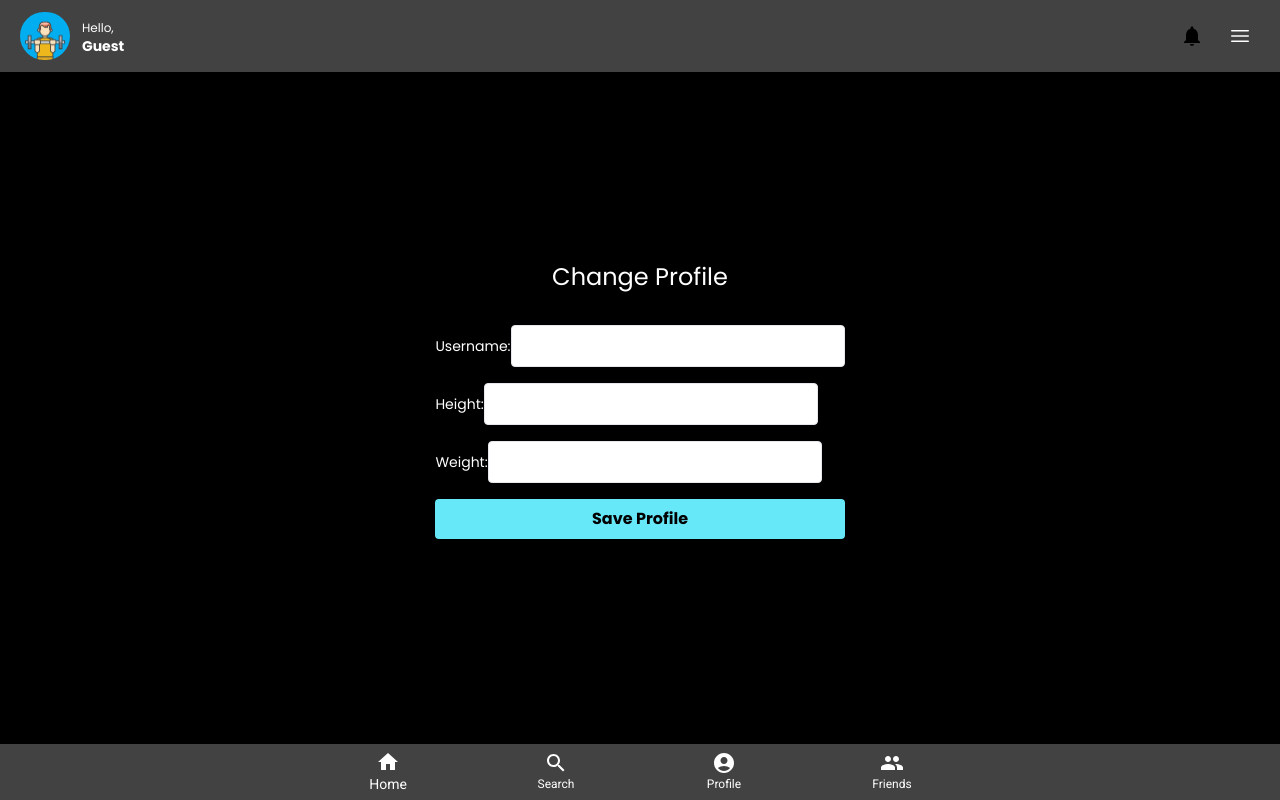
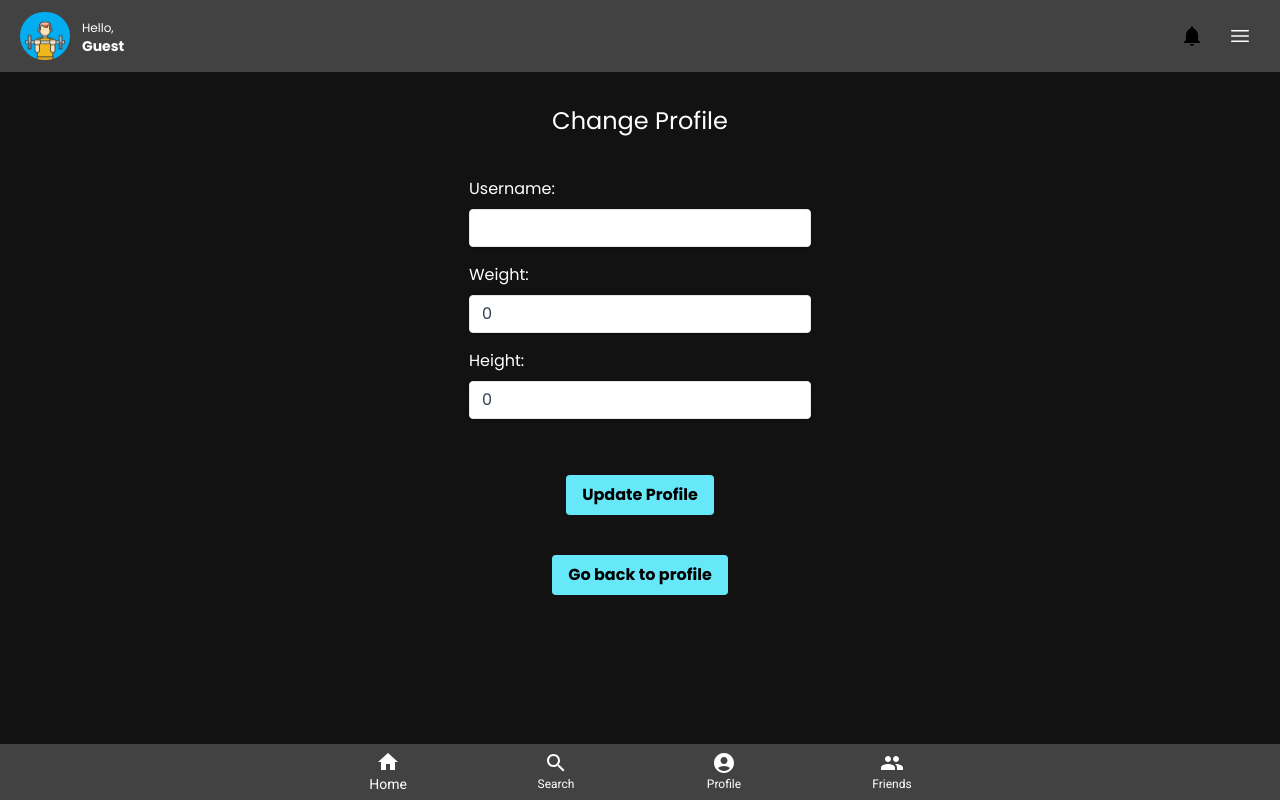
Before and after one commit to kevin7391s/shock_fitness, a Next.js app: page /ChangeProfile in a window 1280 px wide. Built offline with nearby package versions, Linux system fonts and the light colour scheme; no server answers.

Commit message:
Profile Update
When user update their profile, the username displayed in the app will also be updated

```diff
--- a/src/components/navbar.tsx
+++ b/src/components/navbar.tsx
@@ -1,21 +1,28 @@
 import { useEffect, useState } from "react";
 import { onAuthStateChanged } from "firebase/auth";
+import { doc, getDoc } from "firebase/firestore";
 import { auth } from "../lib/firebase";
 import Image from "next/image";
 import Notifications from "./notifications";
 import Logout from "./logout";
+import { firestore } from "../lib/firebase";
 
 let defaultImage = "/images/exerciseMan.jpg";
-let name = "Guest";
+
 export default function NavBar() {
   const [navbar, setNavbar] = useState(false);
   const [username, setUsername] = useState("Guest");
   const [isLoggedIn, setIsLoggedIn] = useState(false);
 
   useEffect(() => {
-    const unSubscribe = onAuthStateChanged(auth, (user) => {
+    const unSubscribe = onAuthStateChanged(auth, async (user) => {
       if (user) {
-        setUsername(user.displayName || "User");
+        const userDocRef = doc(firestore, "users", user.uid);
+        const userDocSnapshot = await getDoc(userDocRef);
+        if (userDocSnapshot.exists()) {
+          const userData = userDocSnapshot.data();
+          setUsername(userData.username || "User");
+        }
         setIsLoggedIn(true);
       } else {
         setUsername("Guest");
--- a/src/pages/ChangeProfile.tsx
+++ b/src/pages/ChangeProfile.tsx
@@ -1,75 +1,89 @@
-import React, { useState } from "react";
-import { collection, doc, setDoc } from "firebase/firestore";
-import { firestore } from "../lib/firebase";
+import React, { useState, useEffect } from "react";
+import { doc, getDoc, setDoc } from "firebase/firestore";
+import { onAuthStateChanged, getAuth } from "firebase/auth";
+import { auth, firestore } from "../lib/firebase";
 import NavBar from "@/components/navbar";
 import Footer from "@/components/footer";
+import Link from "next/link";
 
 function ChangeProfile() {
   const [username, setUsername] = useState("");
-  const [height, setHeight] = useState("");
-  const [weight, setWeight] = useState("");
+  const [weight, setWeight] = useState(0);
+  const [height, setHeight] = useState(0);
 
-  const handleSaveProfile = async () => {
-    // Create a new document in the "profiles" collection with the updated profile data
-    try {
-      const profileDocRef = doc(collection(firestore, "profiles"));
-      await setDoc(profileDocRef, {
-        username,
-        height,
-        weight,
-      });
+  useEffect(() => {
+    const auth = getAuth();
+    onAuthStateChanged(auth, async (user) => {
+      if (user) {
+        const userDocRef = doc(firestore, "users", user.uid);
+        const userDocSnapshot = await getDoc(userDocRef);
+        if (userDocSnapshot.exists()) {
+          const userData = userDocSnapshot.data();
+          setUsername(userData.username);
+          setWeight(userData.weight);
+          setHeight(userData.height);
+        }
+      }
+    });
+  }, []);
 
-      // Reset the form fields
-      setUsername("");
-      setHeight("");
-      setWeight("");
-
-      console.log("Profile saved successfully!");
-    } catch (error) {
-      console.error("Error saving profile:", error);
+  const updateProfile = async () => {
+    const auth = getAuth();
+    const user = auth.currentUser;
+    if (user) {
+      const userDocRef = doc(firestore, "users", user.uid);
+      await setDoc(userDocRef, { username, weight, height }, { merge: true });
     }
   };
 
   return (
-    <div className="flex flex-col items-center justify-center min-h-screen bg-black text-white">
+    <div
+      className="flex flex-col min-h-screen bg-black text-white"
+      style={{ backgroundColor: "#121212" }}
+    >
       <NavBar />
-      <h2 className="text-2xl mb-8">Change Profile</h2>
-      <form className="flex flex-col gap-4">
-        <div>
-          <label className="text-sm">Username:</label>
+      <div className="flex flex-col items-center justify-center flex-grow mb-20">
+        <h2 className="text-2xl mb-10 mt-5">Change Profile</h2>
+        <div className="mb-4">
+          <label className="block text-white mb-2">Username: </label>
           <input
             type="text"
             value={username}
             onChange={(e) => setUsername(e.target.value)}
-            className="p-2 border rounded"
+            className="shadow appearance-none border rounded w-full py-2 px-3 text-gray-700 leading-tight focus:outline-none focus:shadow-outline"
           />
         </div>
-        <div>
-          <label className="text-sm">Height:</label>
+        <div className="mb-4">
+          <label className="block text-white mb-2">Weight: </label>
           <input
-            type="text"
-            value={height}
-            onChange={(e) => setHeight(e.target.value)}
-            className="p-2 border rounded"
+            type="number"
+            value={weight}
+            onChange={(e) => setWeight(+e.target.value)}
+            className="shadow appearance-none border rounded w-full py-2 px-3 text-gray-700 leading-tight focus:outline-none focus:shadow-outline"
           />
         </div>
-        <div>
-          <label className="text-sm">Weight:</label>
+        <div className="mb-4">
+          <label className="block text-white mb-2">Height: </label>
           <input
-            type="text"
-            value={weight}
-            onChange={(e) => setWeight(e.target.value)}
-            className="p-2 border rounded"
+            type="number"
+            value={height}
+            onChange={(e) => setHeight(+e.target.value)}
+            className="shadow appearance-none border rounded w-full py-2 px-3 text-gray-700 leading-tight focus:outline-none focus:shadow-outline"
           />
         </div>
         <button
-          type="button"
-          onClick={handleSaveProfile}
-          className="bg-cyan-300 hover:bg-cyan-400 text-black font-bold py-2 px-4 rounded"
+          onClick={updateProfile}
+          className="flex flex-col items-center mt-10 bg-cyan-300 hover:bg-cyan-400 text-black font-bold py-2 px-4 rounded"
         >
-          Save Profile
+          Update Profile
         </button>
-      </form>
+        <Link
+          href="/profile"
+          className="flex flex-col items-center mt-10 mb-10 bg-cyan-300 hover:bg-cyan-400 text-black font-bold py-2 px-4 rounded"
+        >
+          Go back to profile
+        </Link>
+      </div>
       <Footer />
     </div>
   );
--- a/src/pages/profile.tsx
+++ b/src/pages/profile.tsx
@@ -1,6 +1,7 @@
 import React, { useEffect, useState } from "react";
 import { onAuthStateChanged, getAuth } from "firebase/auth";
 import {
+  onSnapshot,
   query,
   where,
   getDocs,
@@ -25,15 +26,12 @@ function Profile() {
     const auth = getAuth();
     const unsubscribe = onAuthStateChanged(auth, async (user) => {
       if (user) {
-        // Retrieve the profile data from the database
-        const profileDocRef = doc(firestore, "profiles", user.uid);
-        const profileDocSnapshot = await getDoc(profileDocRef);
-        if (profileDocSnapshot.exists()) {
-          const profileData = profileDocSnapshot.data();
-          setUsername(profileData.username);
-        } else {
-          setUsername(user.displayName || "User");
-        }
+        const docRef = doc(firestore, "users", user.uid);
+        onSnapshot(docRef, (doc) => {
+          if (doc.exists()) {
+            setUsername(doc.data().username || "User");
+          }
+        });
 
         // query the workouts collection for documents where the user id matches the current user's id
         const q = query(
@@ -87,6 +85,12 @@ function Profile() {
           <img src="/images/exerciseMan.jpg" alt="Profile picture" />
         </div>
         <h2 className="text-2xl mb-10 mt-5">{username}</h2>
+        <Link
+          href="/ChangeProfile"
+          className="flex flex-col items-center mb-10 bg-cyan-300 hover:bg-cyan-400 text-black font-bold py-2 px-4 rounded"
+        >
+          Change Profile
+        </Link>
         <div className="grid grid-cols-2 gap-4">
           <div
             className="p-4 bg-gray-800 rounded shadow-lg"
@@ -129,12 +133,6 @@ function Profile() {
         >
           View past workouts
         </Link>
-        <Link
-          href="/ChangeProfile"
-          className="flex flex-col items-center mt-10 mb-10 bg-cyan-300 hover:bg-cyan-400 text-black font-bold py-2 px-4 rounded"
-        >
-          Change Profile
-        </Link>
       </div>
       <Footer />
     </div>
--- a/src/pages/signUp.tsx
+++ b/src/pages/signUp.tsx
@@ -14,6 +14,8 @@ function signUp() {
   const [fullname, setFullname] = useState("");
   const [email, setEmail] = useState("");
   const [password, setPassword] = useState("");
+  const [height, setHeight] = useState(0);
+  const [weight, setWeight] = useState(0);
   const [error, setError] = useState("");
   const isInvalid = password == "" || email == "";
 
@@ -41,6 +43,8 @@ function signUp() {
           username,
           fullname,
           email,
+          height,
+          weight,
         });
 
         await updateProfile(user, {
@@ -55,6 +59,8 @@ function signUp() {
       setFullname("");
       setEmail("");
       setPassword("");
+      setHeight(0);
+      setWeight(0);
       if (error instanceof Error) {
         setError(error.message);
       }
@@ -84,8 +90,8 @@ function signUp() {
         {error && <p className="mb-4 text-xs text-red-primary">{error}</p>}
         <div className="relative"></div>
 
-        <p className="ml-4 text-sm text-white mb-1 ">Username</p>
         <form onSubmit={handleSignup} method="POST" className="ml-3 mr-3">
+          <p className="ml-4 text-sm text-white mb-1 ">Username</p>
           <input
             aria-label="Enter your Username"
             type="text"
@@ -95,9 +101,8 @@ function signUp() {
             onChange={({ target }) => setUsername(target.value)}
             value={username}
           />
-        </form>
-        <p className="ml-4 text-sm text-white mb-1 ">Full name</p>
-        <form onSubmit={handleSignup} method="POST" className="ml-3 mr-3">
+
+          <p className="ml-4 text-sm text-white mb-1 ">Full name</p>
           <input
             aria-label="Enter your name"
             type="text"
@@ -107,9 +112,8 @@ function signUp() {
             onChange={({ target }) => setFullname(target.value)}
             value={fullname}
           />
-        </form>
-        <p className="ml-4 text-sm text-white mb-1 ">Email</p>
-        <form onSubmit={handleSignup} method="POST" className="ml-3 mr-3">
+
+          <p className="ml-4 text-sm text-white mb-1 ">Email</p>
           <input
             aria-label="Enter your Email"
             type="email"
@@ -119,9 +123,8 @@ function signUp() {
             onChange={({ target }) => setEmail(target.value)}
             value={email}
           />
-        </form>
-        <p className="ml-4 text-sm text-white mb-1 ">Password</p>
-        <form onSubmit={handleSignup} method="POST" className="ml-3 mr-3">
+
+          <p className="ml-4 text-sm text-white mb-1 ">Password</p>
           <input
             aria-label="Enter your password"
             type="password"
@@ -131,11 +134,34 @@ function signUp() {
             onChange={({ target }) => setPassword(target.value)}
             value={password}
           />
+
+          <p className="ml-4 text-sm text-white mb-1 ">Height</p>
+          <input
+            aria-label="Enter your height"
+            type="number"
+            placeholder="Enter height"
+            className="text-sm text-gray-base w-full  py-5 px-1 h-2 border border-gray-primary rounded mb-4"
+            name="height"
+            onChange={({ target }) => setHeight(+target.value)}
+            value={height}
+          />
+
+          <p className="ml-4 text-sm text-white mb-1 ">Weight</p>
+          <input
+            aria-label="Enter your weight"
+            type="number"
+            placeholder="Enter weight"
+            className="text-sm text-gray-base w-full  py-5 px-1 h-2 border border-gray-primary rounded mb-4"
+            name="weight"
+            onChange={({ target }) => setWeight(+target.value)}
+            value={weight}
+          />
+
           <div className="flex flex-col items-center ">
             <button
               disabled={isInvalid}
               type="submit"
-              className={`bg-cyan-300 hover:bg-cyan-300 text-black font-bold py-2 px-4 rounded mt-20 mb-5"
+              className={`bg-cyan-300 hover:bg-cyan-300 text-black font-bold py-2 px-4 rounded mt-4 mb-5"
               ${isInvalid && " opacity-50"}`}
             >
               Submit
```
